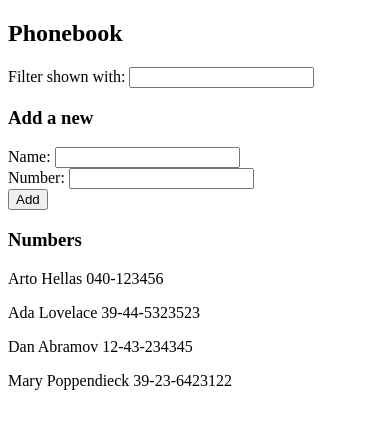
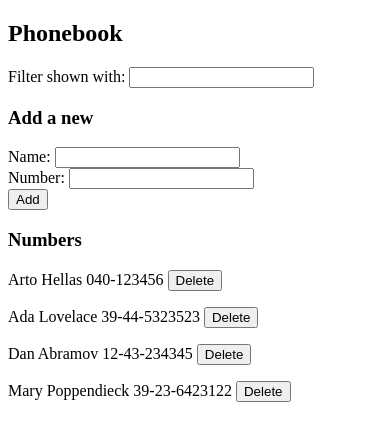
Before and after one commit to TarmoJussila/full-stack-open-2020, a React (Create React App) app in the folder part2/phonebook/: page / in a window 390 px wide. Shown: the top 440 px of the page. Built offline with nearby package versions, Linux system fonts and the light colour scheme; data requests are answered from the project's data file.

Commit message:
WIP: Part 2.17: phonebook step 9. Delete person functionality.

```diff
--- a/part2/phonebook/src/App.js
+++ b/part2/phonebook/src/App.js
@@ -17,7 +17,7 @@ const App = () => {
       })
   }, [])
 
-  const addName = (event) => {
+  const addPerson = (event) => {
     event.preventDefault()
 
     if (persons.some(person => person.name.toLowerCase() === newName.toLowerCase())) {
@@ -25,19 +25,23 @@ const App = () => {
       return
     }
 
-    const nameObject = {
+    const personObject = {
       name: newName,
       number: newNumber
     }
 
     personService
-      .create(nameObject)
+      .create(personObject)
       .then(returnedPerson => {
         console.log('promise fulfilled')
         setPersons(persons.concat(returnedPerson))
         setNewName('')
         setNewNumber('')
       })
+  }
+
+  const deletePerson = (id) => {
+    console.log('Delete person with id: ' + id)
   }
 
   const handleNameChange = (event) => {
@@ -64,9 +68,9 @@ const App = () => {
       <h2>Phonebook</h2>
       <Filter filterValue={newFilter} onFilterChange={handleFilterChange} />
       <h3>Add a new</h3>
-      <PersonForm onSubmit={addName} nameValue={newName} numberValue={newNumber} onNameChange={handleNameChange} onNumberChange={handleNumberChange} />
+      <PersonForm onSubmit={addPerson} nameValue={newName} numberValue={newNumber} onNameChange={handleNameChange} onNumberChange={handleNumberChange} />
       <h3>Numbers</h3>
-      <PersonList persons={filteredPersons} />
+      <PersonList persons={filteredPersons} onDeletePerson={deletePerson} />
     </div>
   )
 }
@@ -87,14 +91,27 @@ const PersonForm = (props) => {
   )
 }
 
-const PersonList = ({ persons }) => {
+const PersonList = ({ persons, onDeletePerson }) => {
   return (
     <div>
       {persons.map(person =>
-        <p key={person.name}>
-          {person.name} {person.number}
-        </p>
+        <Person key={person.name} person={person} onDeletePerson={onDeletePerson} />
       )}
+    </div>
+  )
+}
+
+const Person = ({ person, onDeletePerson }) => {
+  const handleDeletePerson = () => {
+    onDeletePerson(person.id)
+  }
+
+  return (
+    <div>
+      <p>
+        {person.name} {person.number} {' '}
+        <input type="submit" value="Delete" onClick={handleDeletePerson} />
+      </p>
     </div>
   )
 }
--- a/part2/phonebook/src/services/persons.js
+++ b/part2/phonebook/src/services/persons.js
@@ -16,4 +16,9 @@ const update = (id, newObject) => {
   return request.then(response => response.data)
 }
 
+const remove = (id) => {
+  const request = axios.delete(`${baseUrl}/${id}`)
+  return request.then(response => response.data)
+}
+
 export default { getAll, create, update }
```
